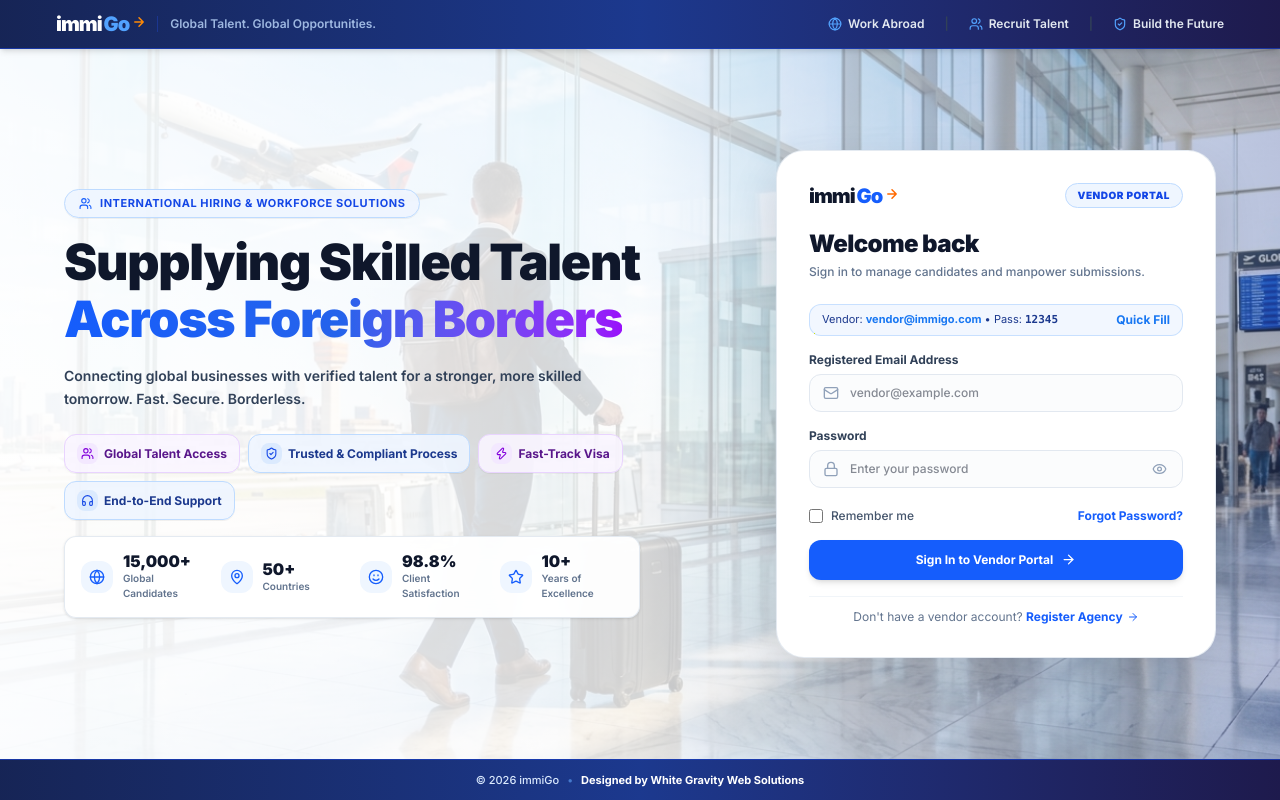
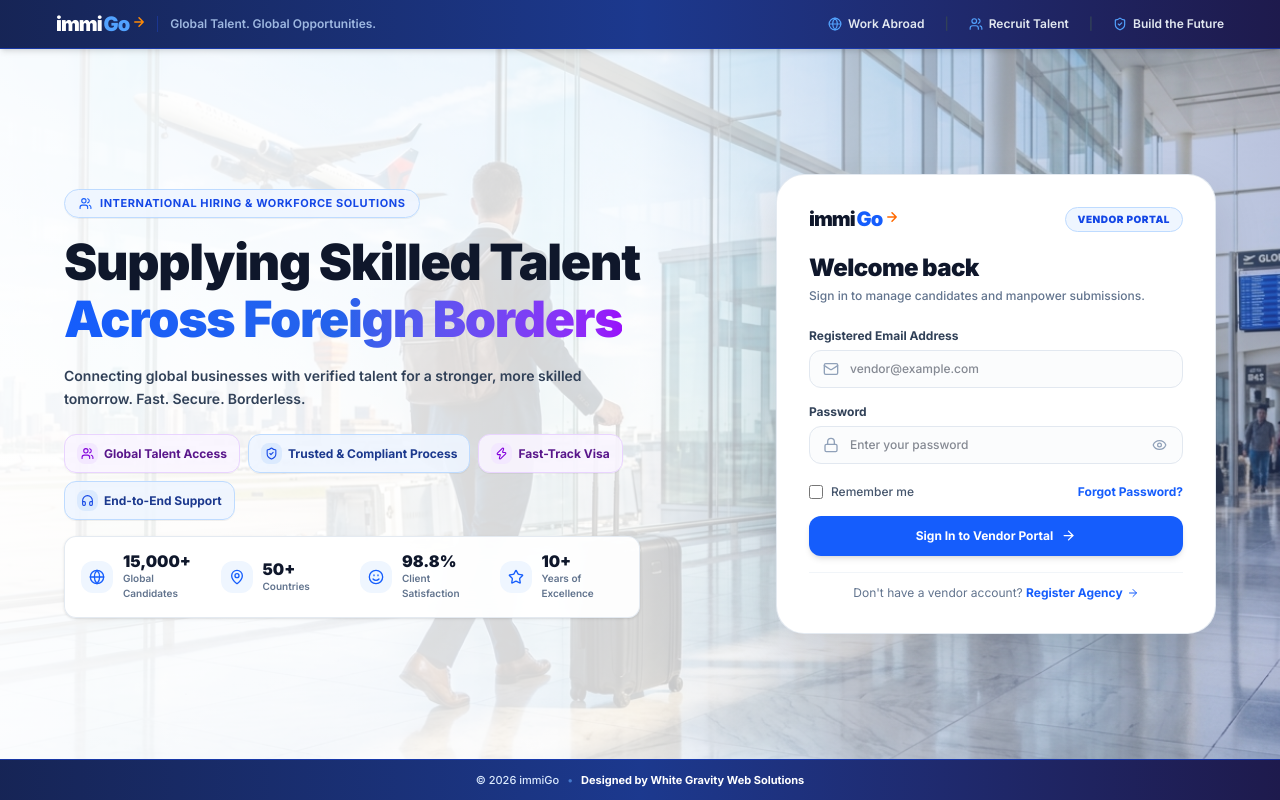
Before and after one commit to whitegravity513-sys/immigo, a React (Vite) app in the folder frontend/: page /vendor/login in a window 1280 px wide. Built offline with nearby package versions, Linux system fonts and the light colour scheme.

Commit message:
fix(auth): remove demo credentials and quick fill pills from employee and vendor login forms

```diff
--- a/frontend/src/components/auth/EmployeeLoginForm.jsx
+++ b/frontend/src/components/auth/EmployeeLoginForm.jsx
@@ -20,11 +20,6 @@ export default function EmployeeLoginForm({ onLoginSuccess, onForgotPassword })
     return () => clearTimeout(timer);
   }, [error]);
 
-  const handleQuickFill = () => {
-    setIdentifier("IMMI-001");
-    setPassword("12345");
-    setError("");
-  };
 
 
 
@@ -61,18 +56,7 @@ export default function EmployeeLoginForm({ onLoginSuccess, onForgotPassword })
 
   return (
     <form onSubmit={handleSubmit} className="space-y-3.5">
-      <div className="px-3 py-1.5 bg-blue-50/70 border border-blue-200/70 rounded-xl flex items-center justify-between text-[11px] text-blue-900">
-        <span className="truncate mr-2">
-          Employee: <span className="font-bold text-[#1877f2]">IMMI-001</span> &bull; Pass: <span className="font-mono font-bold">12345</span>
-        </span>
-        <button
-          type="button"
-          onClick={handleQuickFill}
-          className="font-bold text-[#1877f2] hover:underline cursor-pointer ml-2 text-xs shrink-0"
-        >
-          Quick Fill
-        </button>
-      </div>
+
 
       <AuthErrorMessage msg={error} />
 
--- a/frontend/src/components/auth/VendorLoginForm.jsx
+++ b/frontend/src/components/auth/VendorLoginForm.jsx
@@ -20,11 +20,6 @@ export default function VendorLoginForm({ onLoginSuccess, onForgotPassword }) {
     return () => clearTimeout(timer);
   }, [error]);
 
-  const handleQuickFill = () => {
-    setIdentifier("vendor@immigo.com");
-    setPassword("12345");
-    setError("");
-  };
 
   const handleSubmit = async (e) => {
     e.preventDefault();
@@ -52,18 +47,7 @@ export default function VendorLoginForm({ onLoginSuccess, onForgotPassword }) {
   return (
     <form onSubmit={handleSubmit} className="space-y-3.5">
       {}
-      <div className="px-3 py-1.5 bg-blue-50/70 border border-blue-200/70 rounded-xl flex items-center justify-between text-[11px] text-blue-900">
-        <span className="truncate mr-2">
-          Vendor: <span className="font-bold text-[#1877f2]">vendor@immigo.com</span> &bull; Pass: <span className="font-mono font-bold">12345</span>
-        </span>
-        <button
-          type="button"
-          onClick={handleQuickFill}
-          className="font-bold text-[#1877f2] hover:underline cursor-pointer ml-2 text-xs shrink-0"
-        >
-          Quick Fill
-        </button>
-      </div>
+
 
       <AuthErrorMessage msg={error} />
 
--- a/frontend/src/pages/vendor/VendorLogin.jsx
+++ b/frontend/src/pages/vendor/VendorLogin.jsx
@@ -38,11 +38,6 @@ export function VendorLogin() {
   const [error, setError] = useState("");
   const [showForgotModal, setShowForgotModal] = useState(false);
 
-  const handleQuickFill = () => {
-    setEmailOrId("vendor@immigo.com");
-    setPassword("12345");
-    setError("");
-  };
 
   const handleSubmit = async (e) => {
     e.preventDefault();
@@ -331,18 +326,7 @@ export function VendorLogin() {
               </p>
             </div>
 
-            <div className="mb-4 px-3 py-1.5 bg-blue-50/80 border border-blue-200/80 rounded-xl flex items-center justify-between text-[11px] text-blue-900">
-              <span className="truncate mr-2">
-                Vendor: <span className="font-bold text-[#1877f2]">vendor@immigo.com</span> &bull; Pass: <span className="font-mono font-bold">12345</span>
-              </span>
-              <button
-                type="button"
-                onClick={handleQuickFill}
-                className="font-bold text-[#1877f2] hover:underline cursor-pointer ml-2 text-xs shrink-0"
-              >
-                Quick Fill
-              </button>
-            </div>
+
 
             {error && (
               <div className="mb-5 p-3 rounded-xl bg-rose-50 border border-rose-200 text-rose-700 text-xs font-medium flex items-start gap-2 animate-shake">
```
